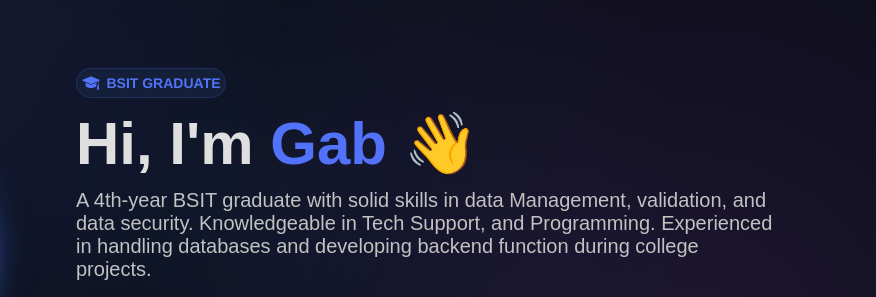
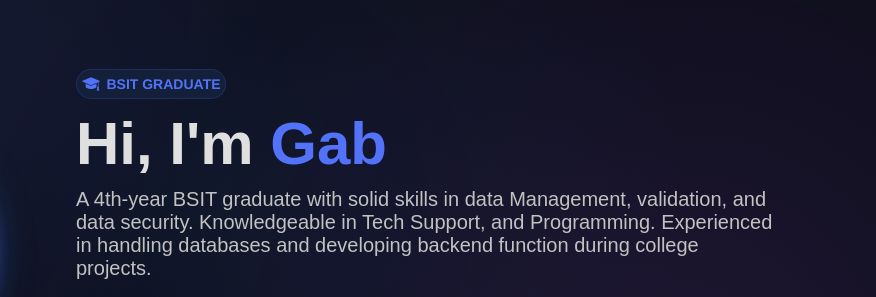
Before and after one commit to gabrielhermoso/Mywebsite, a plain HTML site: page index.html in a window 1280 px wide. Shown: the part 191-488 px from the top of the page, 404-1280 px from the left. Drawn offline with nearby package versions, Linux system fonts and the light colour scheme.

Commit message:
Update description in html

```diff
--- a/index.html
+++ b/index.html
@@ -46,7 +46,7 @@
                     <img id="gradIcon" src="ICON/graduate-hat (3).png" alt="grad-icon">
                     <span>BSIT GRADUATE</span>
                 </div>
-                <h3>Hi,  I'm<span> Gab 👋</span></h3>
+                <h3>Hi,  I'm<span> Gab</span></h3>
                 <p>A 4th-year BSIT graduate with solid skills in data Management, validation,
                     and data security. Knowledgeable in Tech Support, and Programming.
                     Experienced in handling databases and developing backend function during college projects.
```
